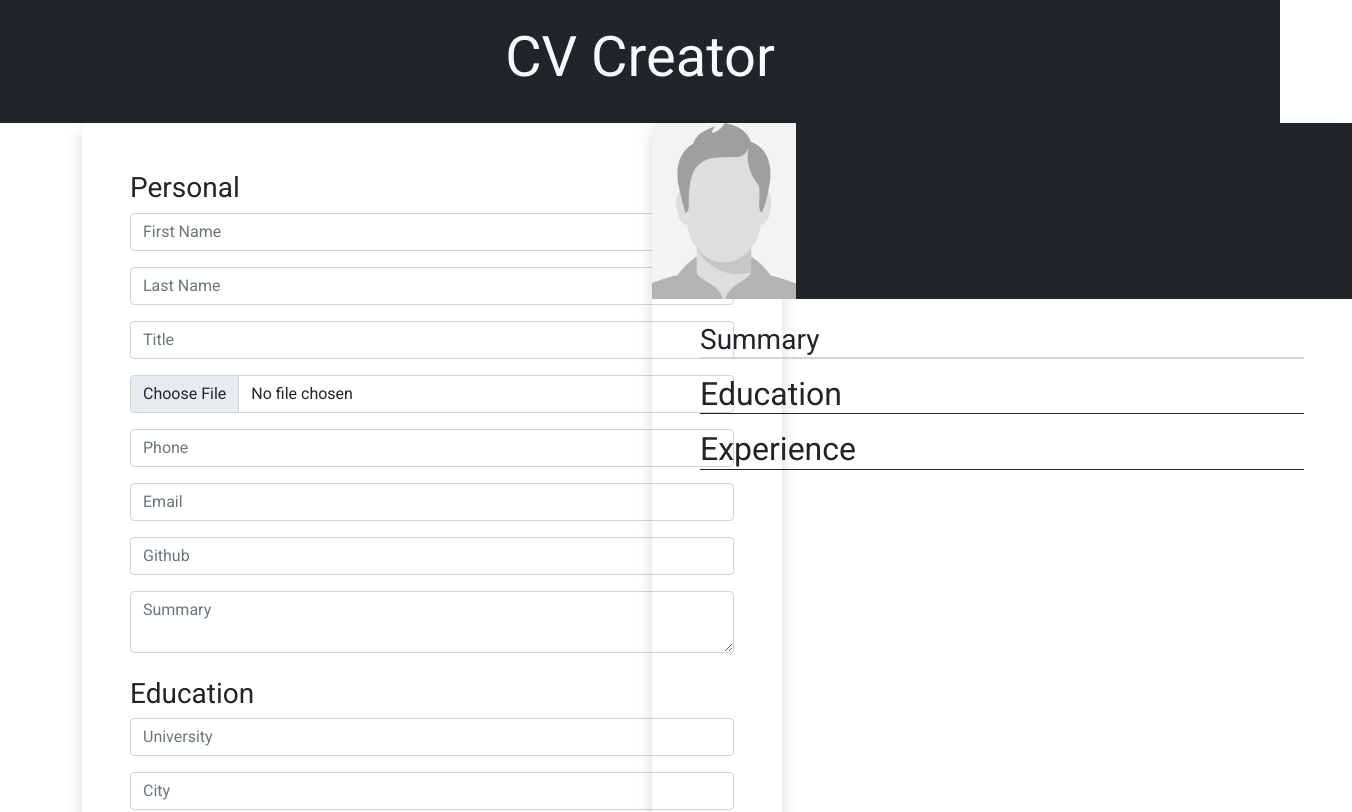
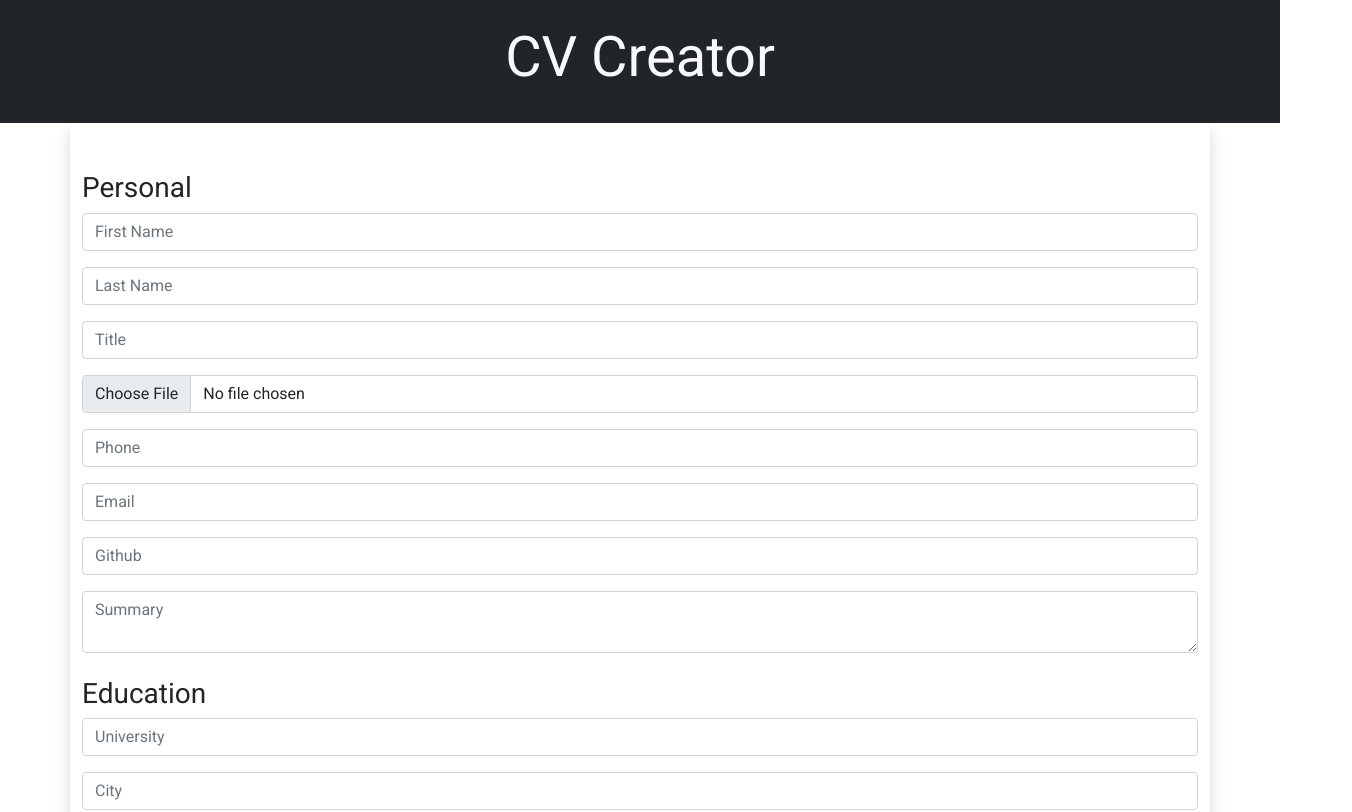
Before and after one commit to AidenM99/CV-Application, a React (Create React App) app: page / in a window 1280 px wide. Shown: the top 812 px of the page, 1352 px wide, since content can reach past the window. Built offline with nearby package versions, Linux system fonts and the light colour scheme.

Commit message:
Change form element into a react bootstrap component

```diff
--- a/src/components/CVForm/CVForm.js
+++ b/src/components/CVForm/CVForm.js
@@ -1,6 +1,7 @@
 import Personal from "./Personal";
 import Education from "./Education";
 import Experience from "./Experience";
+import { Form } from "react-bootstrap";
 
 const CVForm = ({
   currentCV,
@@ -10,13 +11,13 @@ const CVForm = ({
   deleteExperience,
   handlePersonalChange,
   handleEducationChange,
+  handleExperienceChange,
 }) => {
   const { education } = currentCV;
   const { experience } = currentCV;
 
   return (
-    <div className="col-lg-6">
-      <form className="user-cv shadow">
+    <Form className="user-cv shadow">
       <Personal handlePersonalChange={handlePersonalChange} />
       <Education
         education={education}
@@ -28,9 +29,9 @@ const CVForm = ({
         experience={experience}
         addExperience={addExperience}
         deleteExperience={deleteExperience}
+        handleExperienceChange={handleExperienceChange}
       />
-      </form>
-    </div>
+    </Form>
   );
 };
 
```
Lines whose indentation alone changed are shown as unchanged.
